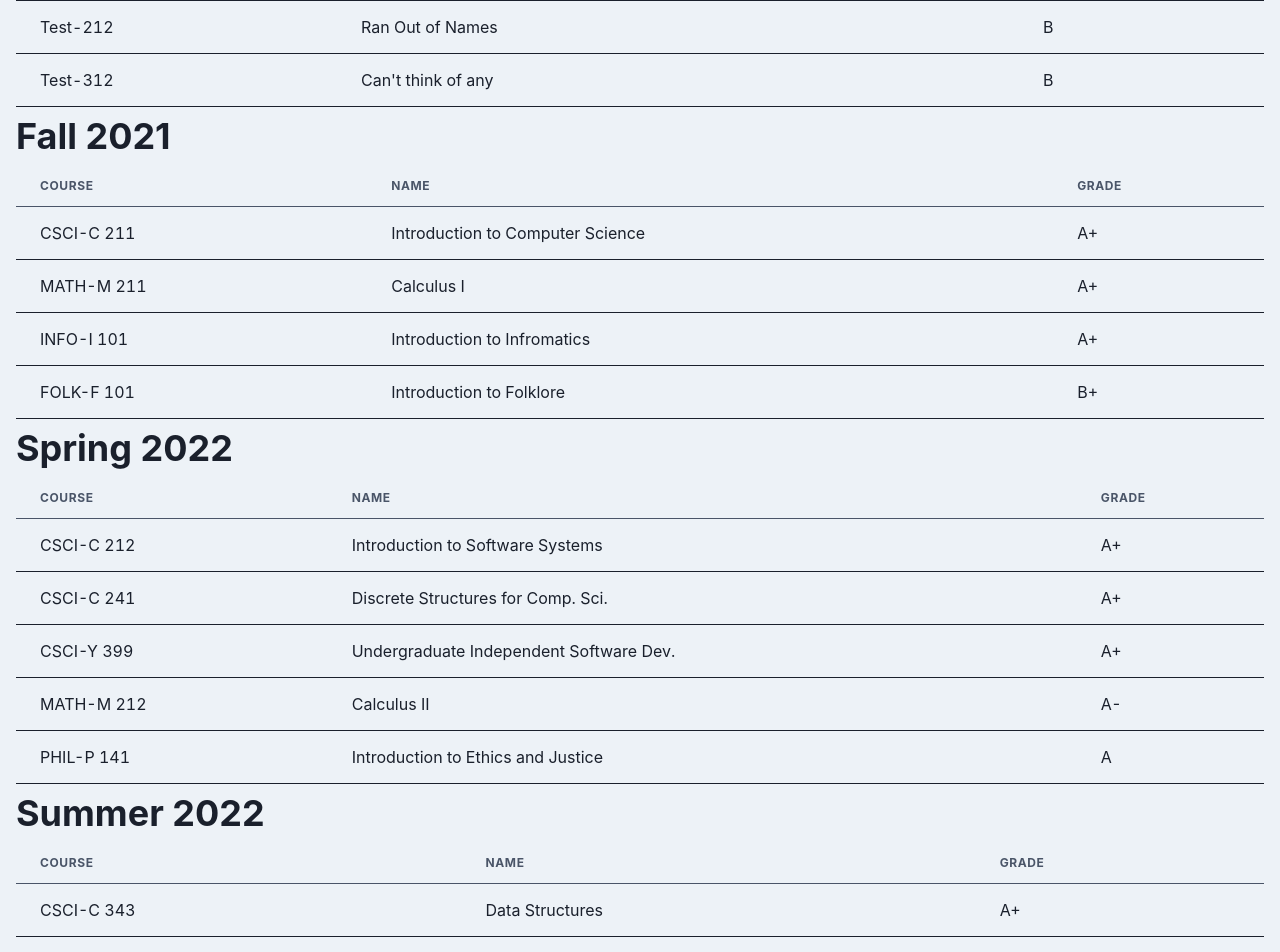
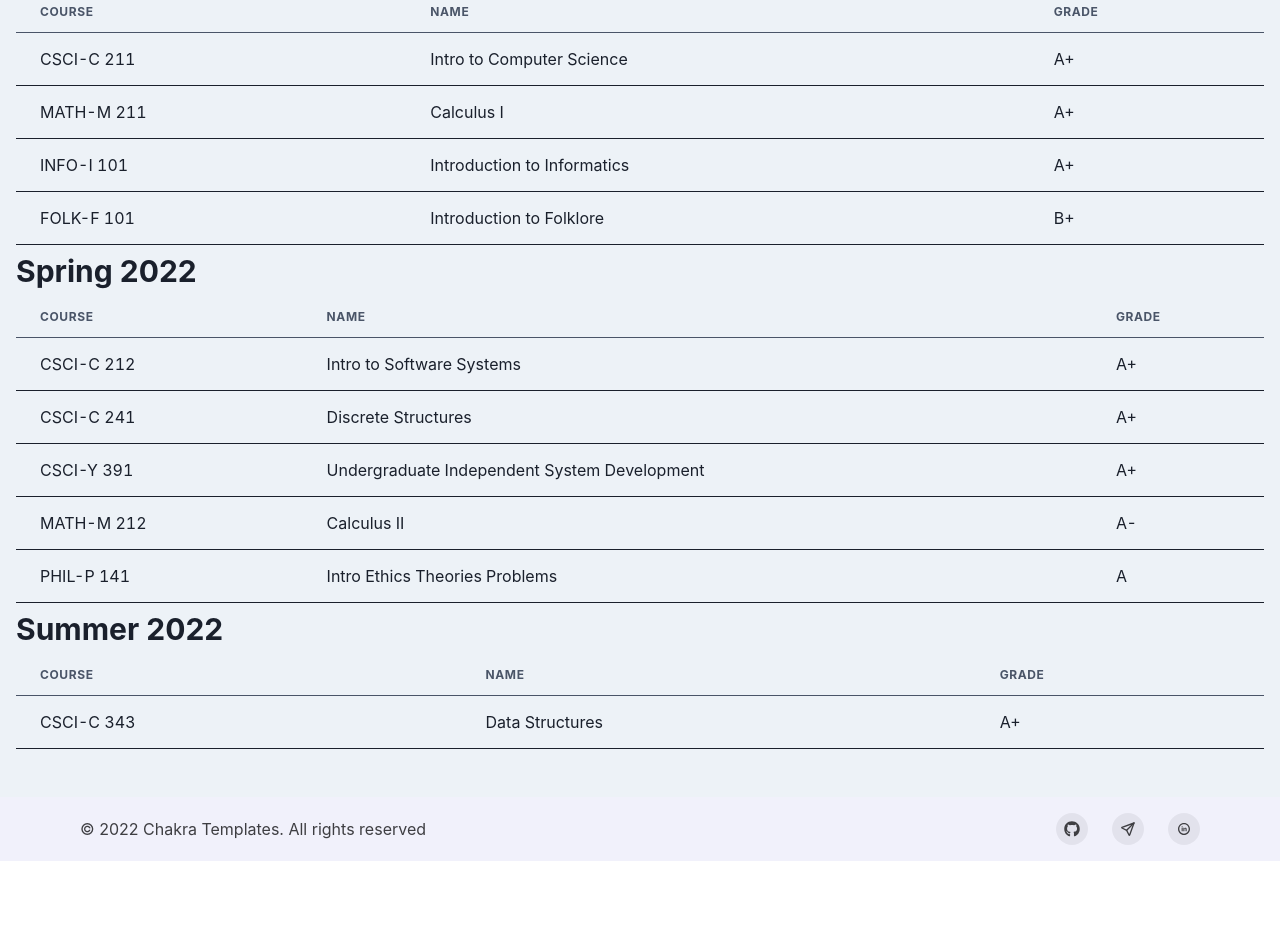
Before and after one commit to mborhi/Personal-Site, a Next.js app: page /academics in a window 1280 px wide. Shown: the part 480-1432 px from the top of the page. After the commit the page ends 1341 px from the top, so only its background shows below. Built offline with nearby package versions, Linux system fonts and the light colour scheme.

Commit message:
update academics filtering and display

```diff
--- a/interfaces/index.ts
+++ b/interfaces/index.ts
@@ -4,3 +4,8 @@ export interface AcademicData {
     grade: string
     isMajor: boolean
 }
+
+export interface AcademicRecord {
+    title: string
+    data: AcademicData[]
+}
--- /dev/null
+++ b/src/academics/index.ts
@@ -0,0 +1,90 @@
+import { AcademicRecord } from "../../interfaces";
+
+export const academicRecord: AcademicRecord[] = [
+    {
+        title: "Fall 2020 (Dual Credit)",
+        data: [
+            {
+                course: "MATH-M 118",
+                name: "Finite Mathematics",
+                grade: "A-",
+                isMajor: false
+            },
+        ]
+    },
+    {
+        title: "Fall 2021",
+        data: [
+            {
+                course: "CSCI-C 211",
+                name: "Intro to Computer Science",
+                grade: "A+",
+                isMajor: true
+            },
+            {
+                course: "MATH-M 211",
+                name: "Calculus I",
+                grade: "A+",
+                isMajor: true
+            },
+            {
+                course: "INFO-I 101",
+                name: "Introduction to Informatics",
+                grade: "A+",
+                isMajor: false
+            },
+            {
+                course: "FOLK-F 101",
+                name: "Introduction to Folklore",
+                grade: "B+",
+                isMajor: false
+            }
+        ]
+    },
+    {
+        title: "Spring 2022",
+        data: [
+            {
+                course: "CSCI-C 212",
+                name: "Intro to Software Systems",
+                grade: "A+",
+                isMajor: true
+            },
+            {
+                course: "CSCI-C 241",
+                name: "Discrete Structures",
+                grade: "A+",
+                isMajor: true
+            },
+            {
+                course: "CSCI-Y 391",
+                name: "Undergraduate Independent System Development",
+                grade: "A+",
+                isMajor: false
+            },
+            {
+                course: "MATH-M 212",
+                name: "Calculus II",
+                grade: "A-",
+                isMajor: false
+            },
+            {
+                course: "PHIL-P 141",
+                name: "Intro Ethics Theories Problems",
+                grade: "A",
+                isMajor: false
+            }
+        ]
+    },
+    {
+        title: "Summer 2022",
+        data: [
+            {
+                course: "CSCI-C 343",
+                name: "Data Structures",
+                grade: "A+",
+                isMajor: true
+            }
+        ]
+    },
+];
--- a/src/components/TableDisplay.tsx
+++ b/src/components/TableDisplay.tsx
@@ -17,22 +17,29 @@ import { AcademicData } from '../../interfaces';
 interface Props {
     title: string
     data: AcademicData[]
-    option: (entry: AcademicData) => boolean
+    options: ((entry: AcademicData) => boolean)[]
 }
 
-// TODO: make the option be a list of functions, iterate through each function to get filteredData
-const TableDisplay = ({ title, data, option }: Props) => {
+const TableDisplay = ({ title, data, options }: Props) => {
 
     const [filteredData, setFilteredData] = useState(data);
 
     useEffect(() => {
-        const filtered = data.filter((entry) => option(entry));
+        if (options.length === 0) {
+            setFilteredData(data);
+        } else {
+            let filtered = data;
+            options.forEach((option) => {
+                filtered = filtered.filter((entry) => option(entry));
+            });
             setFilteredData(filtered);
-    }, [option]);
+        }
+    }, [options]);
 
     return (
+        filteredData.length > 0 ? (
             <>
-            <Heading>{title}</Heading>
+                <Heading size='lg'>{title}</Heading>
                 <TableContainer>
                     <Table variant='striped' colorScheme={useColorModeValue('gray.100', 'gray.900')}>
                         <Thead>
@@ -54,6 +61,8 @@ const TableDisplay = ({ title, data, option }: Props) => {
                     </Table>
                 </TableContainer>
             </>
+        ) :
+            <></>
     )
 }
 
--- a/src/pages/academics/index.tsx
+++ b/src/pages/academics/index.tsx
@@ -1,56 +1,27 @@
 import { useState } from "react";
 import { Checkbox, CheckboxGroup } from "@chakra-ui/checkbox";
 import { Heading, Text, Stack, Box, SimpleGrid, Container, Flex, Spacer } from "@chakra-ui/layout";
-import {
-    Table,
-    Thead,
-    Tbody,
-    Tfoot,
-    Tr,
-    Th,
-    Td,
-    TableCaption,
-    TableContainer,
-} from '@chakra-ui/react'
 import { useColorModeValue } from "@chakra-ui/color-mode";
 import Footer from "../../components/Footer";
 import NavBar from "../../components/NavBar";
 import TableDisplay from "../../components/TableDisplay";
 import { AcademicData } from "../../../interfaces";
+import { academicRecord } from "../../academics";
 
-// TODO: use getStaticProps (with revalidation) to get list of academic data for every semester
-// AcademicRecord: { title: string, data: AcademicData[] }
-const Academics = () => {
+// using get static props because this data could be obtained by parsing in the future
+export const getStaticProps = async () => {
+    const data = academicRecord;
 
-    const [selector, setSelector] = useState(() => ((a: AcademicData) => true));
+    return {
+        props: {
+            academicRecord: data
+        }
+    }
+}
 
+const Academics = ({ academicRecord }) => {
 
-    const sampleAcademics: AcademicData[] = [
-        {
-            course: "Test-101",
-            name: "Test Course Intro",
-            grade: "A",
-            isMajor: true
-        },
-        {
-            course: "Test-102",
-            name: "Advanced Test Course Intro",
-            grade: "A+",
-            isMajor: true
-        },
-        {
-            course: "Test-212",
-            name: "Ran Out of Names",
-            grade: "B",
-            isMajor: false
-        },
-        {
-            course: "Test-312",
-            name: "Can't think of any",
-            grade: "B",
-            isMajor: true
-        }
-    ];
+    const [selectors, setSelectors] = useState([]);
 
     const chooseSelector = (value: string, checked: boolean) => {
         if (value === "majorOnly") {
@@ -62,17 +33,26 @@ const Academics = () => {
 
     const setMajorOnly = (checked: boolean) => {
         if (checked) {
-            setSelector(() => onlyMajor);
+            let currentSelectors = selectors;
+            currentSelectors = [...currentSelectors, onlyMajor];
+            setSelectors(currentSelectors);
         } else {
-            setSelector(() => ((a: AcademicData) => true));
+            // remove this filter option
+            const currentSelectors = selectors.filter((selector) => selector.name !== "onlyMajor");
+            setSelectors(currentSelectors);
+
         }
     }
 
     const setHighGradeOnly = (checked: boolean) => {
         if (checked) {
-            setSelector(() => onlyHighGrade);
+            let currentSelectors = selectors;
+            currentSelectors = [...currentSelectors, onlyHighGrade];
+            setSelectors(currentSelectors);
         } else {
-            setSelector(() => ((a: AcademicData) => true));
+            // remove this filter option
+            const currentSelectors = selectors.filter((selector) => selector.name !== "onlyHighGrade");
+            setSelectors(currentSelectors);
         }
     }
 
@@ -117,99 +97,9 @@ const Academics = () => {
                 </CheckboxGroup>
                 <Heading>Classes</Heading>
                 <Stack>
-                    <TableDisplay title="Testing Comp" data={sampleAcademics} option={selector} />
-                    <Heading>Fall 2021</Heading>
-                    <TableContainer>
-                        <Table variant='striped' colorScheme={useColorModeValue('gray.100', 'gray.900')}>
-                            <Thead>
-                                <Tr>
-                                    <Th>Course</Th>
-                                    <Th>Name</Th>
-                                    <Th>Grade</Th>
-                                </Tr>
-                            </Thead>
-                            <Tbody>
-                                <Tr>
-                                    <Td>CSCI-C 211</Td>
-                                    <Td>Introduction to Computer Science</Td>
-                                    <Td>A+</Td>
-                                </Tr>
-                                <Tr>
-                                    <Td>MATH-M 211</Td>
-                                    <Td>Calculus I</Td>
-                                    <Td>A+</Td>
-                                </Tr>
-                                <Tr>
-                                    <Td>INFO-I 101</Td>
-                                    <Td>Introduction to Infromatics</Td>
-                                    <Td>A+</Td>
-                                </Tr>
-                                <Tr>
-                                    <Td>FOLK-F 101</Td>
-                                    <Td>Introduction to Folklore</Td>
-                                    <Td>B+</Td>
-                                </Tr>
-                            </Tbody>
-                        </Table>
-                    </TableContainer>
-                    <Heading>Spring 2022</Heading>
-                    <TableContainer>
-                        <Table variant='striped' colorScheme={useColorModeValue('gray.100', 'gray.900')}>
-                            <Thead>
-                                <Tr>
-                                    <Th>Course</Th>
-                                    <Th>Name</Th>
-                                    <Th>Grade</Th>
-                                </Tr>
-                            </Thead>
-                            <Tbody>
-                                <Tr>
-                                    <Td>CSCI-C 212</Td>
-                                    <Td>Introduction to Software Systems</Td>
-                                    <Td>A+</Td>
-                                </Tr>
-                                <Tr>
-                                    <Td>CSCI-C 241</Td>
-                                    <Td>Discrete Structures for Comp. Sci.</Td>
-                                    <Td>A+</Td>
-                                </Tr>
-                                <Tr>
-                                    <Td>CSCI-Y 399</Td>
-                                    <Td>Undergraduate Independent Software Dev.</Td>
-                                    <Td>A+</Td>
-                                </Tr>
-                                <Tr>
-                                    <Td>MATH-M 212</Td>
-                                    <Td>Calculus II</Td>
-                                    <Td>A-</Td>
-                                </Tr>
-                                <Tr>
-                                    <Td>PHIL-P 141</Td>
-                                    <Td>Introduction to Ethics and Justice</Td>
-                                    <Td>A</Td>
-                                </Tr>
-                            </Tbody>
-                        </Table>
-                    </TableContainer>
-                    <Heading>Summer 2022</Heading>
-                    <TableContainer>
-                        <Table variant='striped' colorScheme={useColorModeValue('gray.100', 'gray.900')}>
-                            <Thead>
-                                <Tr>
-                                    <Th>Course</Th>
-                                    <Th>Name</Th>
-                                    <Th>Grade</Th>
-                                </Tr>
-                            </Thead>
-                            <Tbody>
-                                <Tr>
-                                    <Td>CSCI-C 343</Td>
-                                    <Td>Data Structures</Td>
-                                    <Td>A+</Td>
-                                </Tr>
-                            </Tbody>
-                        </Table>
-                    </TableContainer>
+                    {academicRecord.map((record) => (
+                        <TableDisplay title={record.title} data={record.data} options={selectors} key={record.title} />
+                    ))}
                 </Stack>
             </Container>
             <Footer />
--- a/src/theme.tsx
+++ b/src/theme.tsx
@@ -21,6 +21,13 @@ const theme = extendTheme({
     Checkbox: {
       defaultProps: {
         size: 'lg'
+      }
+    },
+    Heading: {
+      defaultProps: {
+        size: 'xl',
+        marginBottom: '2px',
+        marginTop: '2px'
       }
     }
   },
```
Lines whose indentation alone changed are shown as unchanged.
